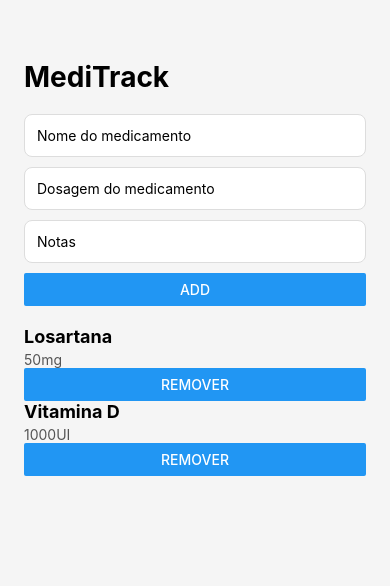
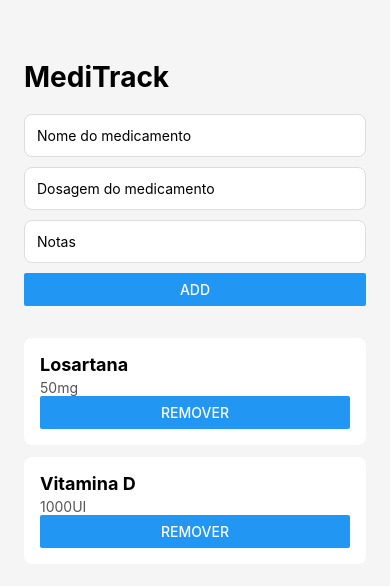
Before and after one commit to MiguelMonteiroo/medminder, a React Native app: screen / in a window 390 px wide. Shown: the top 586 px of the page. Built offline with nearby package versions, Linux system fonts and the light colour scheme.

Commit message:
minor style changes and code format

```diff
--- a/src/components/MedicationCard.tsx
+++ b/src/components/MedicationCard.tsx
@@ -4,7 +4,7 @@ type Props = {
     name: string;
     dosage: string;
     notes?: string;
-    onDelete: () => void
+    onDelete: () => void;
 }
 
 const styles = StyleSheet.create({
@@ -31,7 +31,7 @@ const styles = StyleSheet.create({
 
 export function MedicationCard({name, dosage, notes, onDelete} : Props){
     return(
-        <View>
+        <View style={styles.card}>
             <Text style={styles.name}>{name}</Text>
             <Text style={styles.dosage}>{dosage}</Text>
             {notes ? <Text style={styles.notes}>{notes}</Text> : null}
--- a/src/screens/HomeScreen.tsx
+++ b/src/screens/HomeScreen.tsx
@@ -1,20 +1,21 @@
-import {View, Text, TextInput, Button, StyleSheet} from 'react-native'
-import { useState } from 'react';
-import { MedicationCard } from '../components/MedicationCard';
-import { Medication } from '../types/Medication';
-
+import { View, Text, TextInput, Button, StyleSheet } from "react-native";
+import { useState } from "react";
+import { MedicationCard } from "../components/MedicationCard";
+import { Medication } from "../types/Medication";
 
 export function HomeScreen() {
-    const [medications, setMedications] = useState<Medication[]>([{
+  const [medications, setMedications] = useState<Medication[]>([
+    {
       id: "1",
       name: "Losartana",
-        dosage:"50mg",
+      dosage: "50mg",
     },
     {
       id: "2",
       name: "Vitamina D",
       dosage: "1000UI",
-    }]);
+    },
+  ]);
 
   const [name, setName] = useState("");
   const [dosage, setDosage] = useState("");
@@ -29,8 +30,7 @@ export function HomeScreen() {
         id: Date.now().toString(),
         name: name,
         dosage: dosage || "Sem dosagem",
-            notes: notes
-
+        notes: notes,
       },
     ]);
 
@@ -40,7 +40,46 @@ export function HomeScreen() {
   }
 
   function removeMedication(id: string) {
-        setMedications(medications.filter((medication) => medication.id !== id))
+    setMedications(medications.filter((medication) => medication.id !== id));
+  }
+
+  return (
+    <View style={styles.container}>
+      <Text style={styles.title}>MediTrack</Text>
+      <TextInput
+        value={name}
+        onChangeText={setName}
+        placeholder="Nome do medicamento"
+        style={styles.input}
+      />
+
+      <TextInput
+        value={dosage}
+        onChangeText={setDosage}
+        placeholder="Dosagem do medicamento"
+        style={styles.input}
+      />
+
+      <TextInput
+        value={notes}
+        onChangeText={setNotes}
+        placeholder="Notas"
+        style={styles.input}
+      />
+      <Button title="Add" onPress={addMedication} />
+      <View style={styles.list}>
+        {medications.map((medication) => (
+          <MedicationCard
+            key={medication.id}
+            name={medication.name}
+            dosage={medication.dosage}
+            notes={medication.notes}
+            onDelete={() => removeMedication(medication.id)}
+          />
+        ))}
+      </View>
+    </View>
+  );
 }
 
 const styles = StyleSheet.create({
@@ -53,7 +92,7 @@ export function HomeScreen() {
   title: {
     fontSize: 28,
     fontWeight: "bold",
-            marginBottom: 20
+    marginBottom: 20,
   },
   input: {
     borderWidth: 1,
@@ -61,52 +100,9 @@ export function HomeScreen() {
     backgroundColor: "#FFF",
     padding: 12,
     marginBottom: 10,
-            borderRadius:8,
-        }
-    })
-
-    return(
-        <View style={styles.container}>
-            <Text style ={styles.title}>MediTrack</Text>
-            <TextInput
-                value={name}
-                onChangeText={setName}
-                placeholder='Nome do medicamento'
-                style={styles.input}
-            />
-
-             <TextInput
-                value={dosage}
-                onChangeText={setDosage}
-                placeholder='Dosagem do medicamento'
-                style={styles.input}
-
-            />
-
-              <TextInput
-                value={notes}
-                onChangeText={setNotes}
-                placeholder='Notas'
-                style={styles.input}
-            />
-            <Button
-                title="Add"
-                onPress={addMedication}
-            />
-            <View style={{ marginTop: 20 }}>
-                {medications.map((medication) => (
-                <MedicationCard
-                key={medication.id}
-                name={medication.name}
-                dosage={medication.dosage}
-                notes={medication.notes}
-                onDelete={() => removeMedication(medication.id)}/>
-            ))}
-            </View>
-
-        </View>
-
-
-
-    );
-}
+    borderRadius: 8,
+  },
+  list: {
+    marginTop: 20,
+  },
+});
```
Lines whose indentation alone changed are shown as unchanged.
